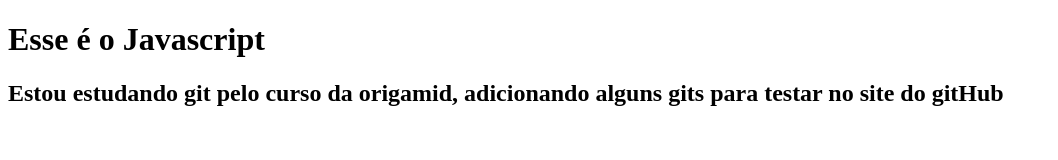
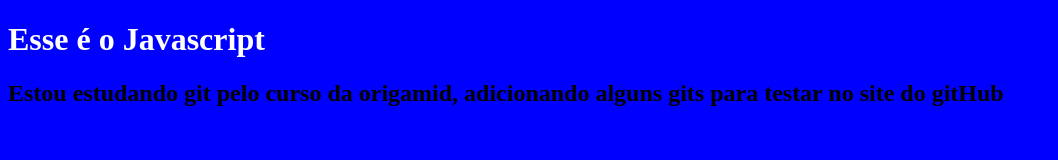
Before and after one commit to tomasfranco/javascriptgit, a plain HTML site: page index.html in a window 1280 px wide. Shown: the whole page, without its empty margins (0-1058 px from the left). Drawn offline with Linux system fonts and the light colour scheme.

Commit message:
Mudancas no backgroud e texts

```diff
--- a/index.html
+++ b/index.html
@@ -4,6 +4,7 @@
   <meta charset="UTF-8">
   <meta name="viewport" content="width=device-width, initial-scale=1.0">
   <meta http-equiv="X-UA-Compatible" content="ie=edge">
+  <link rel="stylesheet" type="text/css" href="style.css">
   <title>Document</title>
 </head>
 <body>
--- a/style.css
+++ b/style.css
@@ -0,0 +1,7 @@
+h1 {
+  color: white;
+}
+
+body {
+  background-color: blue;
+}
```
